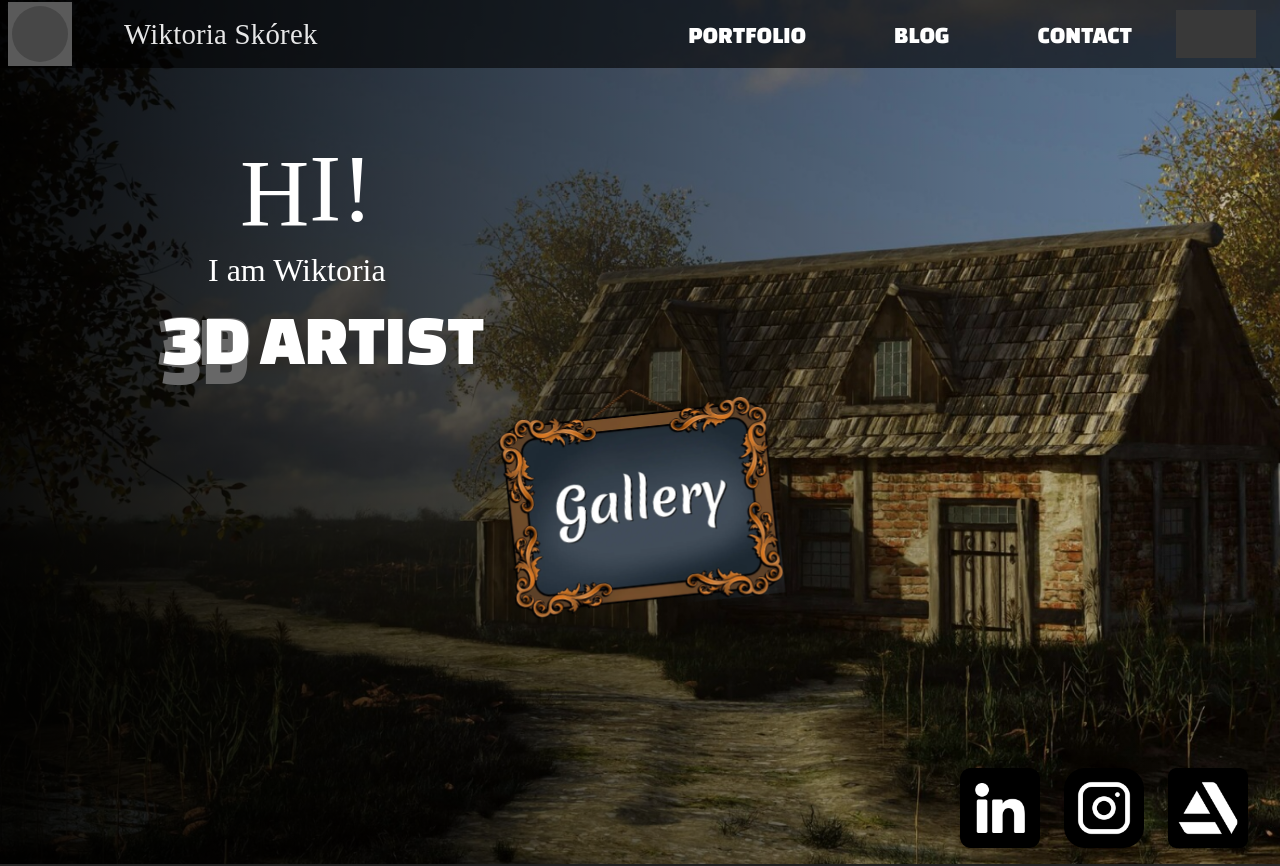
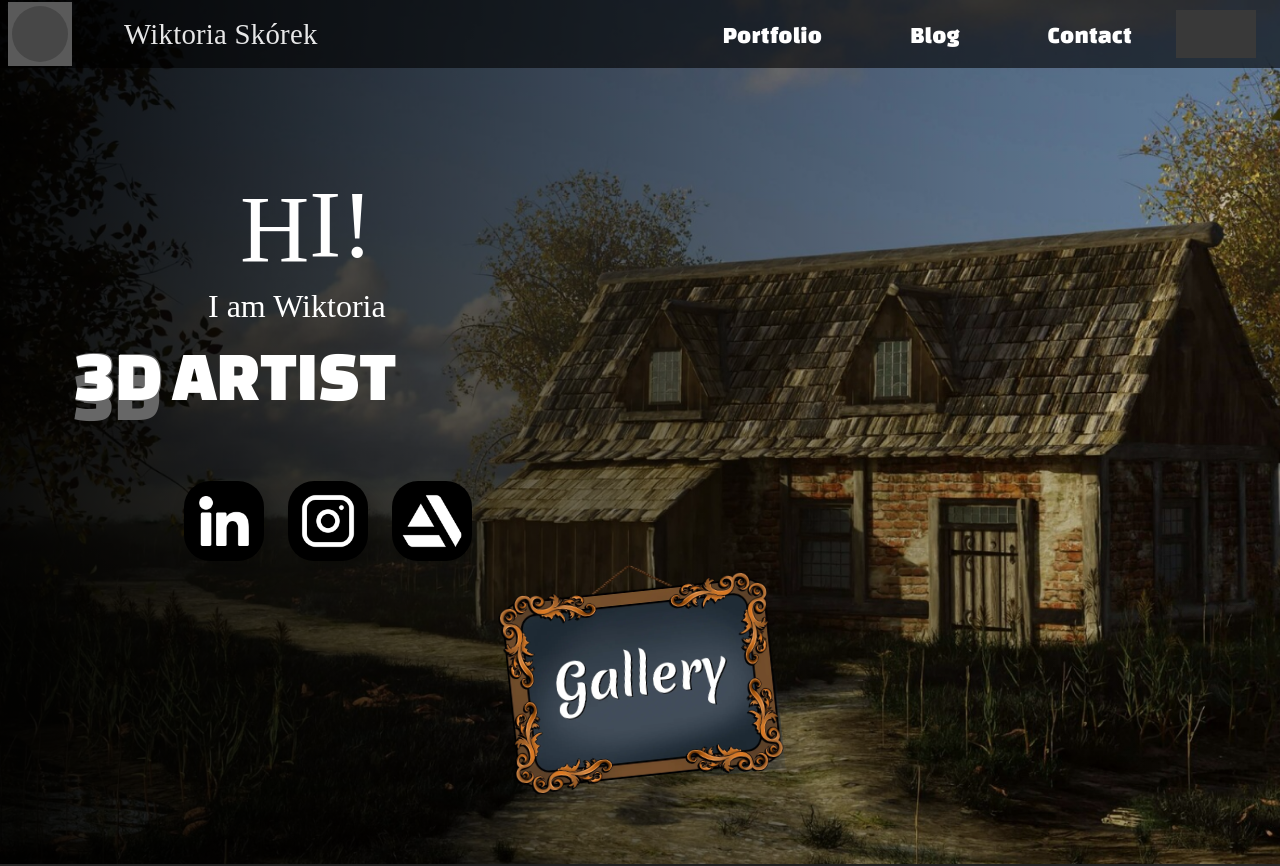
Before and after one commit to s-jez/Portfolio-3DArist, a React (Create React App) app: page / in a window 1280 px wide. Shown: the top 866 px of the page. Built offline with nearby package versions, Linux system fonts and the light colour scheme; a web font is replaced by a local one.

Commit message:
add shadow on icons.

```diff
--- a/src/components/Main/MainSection.module.css
+++ b/src/components/Main/MainSection.module.css
@@ -34,11 +34,11 @@
 }
 .main__socials {
   display: flex;
-  height: 55%;
-  align-items: center;
-  justify-content: flex-end;
-  margin: 0 -8rem;
-  padding: 1rem 0;
+  margin-top: 3.5rem;
+}
+.main__socials a > img {
+  border-radius: 26px;
+  filter: drop-shadow(10px 10px 10px rgba(0, 0, 0, 0.25));
 }
 .main__social {
   cursor: pointer;
@@ -70,9 +70,10 @@
   font-size: 5.5rem;
   line-height: 100px;
   font-weight: 400;
+  margin-left: -5.5rem;
 }
 .main__artist > :first-child {
-  text-shadow: -1px 20px #676767, 1px -1px #676767, -5px 1px #676767,
+  text-shadow: -1px 20px #676767, 1px -1px #676767, -0px 1px #676767,
     1px 1px #676767;
 }
 h1 {
@@ -80,15 +81,12 @@ h1 {
   padding: 0 3rem;
   font-weight: 400;
 }
-@media (min-width: 2560px) {
-  .main__socials {
-    height: 80%;
+@media (min-width: 1020px) {
+  .main__header {
+    margin-top: 6rem;
   }
 }
 @media (max-width: 1440px) {
-  .main__socials {
-    height: 40%;
-  }
   .main__hello {
     font-size: 8rem;
   }
@@ -101,16 +99,8 @@ h1 {
   .main__frame img {
     width: 270px;
   }
-  .main__socials {
-    height: 70%;
-  }
 }
 @media (max-width: 1020px) {
-  .main__info,
-  .main__socials {
-    margin: 0rem;
-    padding: 2.5rem;
-  }
   .main__hello {
     font-size: 8.5rem;
   }
@@ -135,6 +125,7 @@ h1 {
   }
   .main__artist {
     white-space: nowrap;
+    margin: 0;
   }
 }
 @media (min-width: 601px) {
--- a/src/components/Main/MainSection.tsx
+++ b/src/components/Main/MainSection.tsx
@@ -15,14 +15,12 @@ const MainSection = () => {
             <span>I</span>
             <span>!</span>
           </div>
+          <div>
             <h1>I am Wiktoria</h1>
+          </div>
           <div className={styles["main__artist"]}>
             <span>3D </span>
             <span>ARTIST</span>
-          </div>
-        </div>
-        <div className={styles["main__frame"]}>
-          <img src={iframe} width={300} alt="gallery frame" />
           </div>
           <div className={styles["main__socials"]}>
             <a
@@ -51,6 +49,10 @@ const MainSection = () => {
             </a>
           </div>
         </div>
+        <div className={styles["main__frame"]}>
+          <img src={iframe} width={300} alt="gallery frame" />
+        </div>
+      </div>
     </div>
   );
 };
--- a/src/components/Navbar/Navbar.module.css
+++ b/src/components/Navbar/Navbar.module.css
@@ -61,7 +61,6 @@
 .nav-item {
   font-family: "Changa One", cursive;
   font-size: 1.5rem;
-  text-transform: uppercase;
   margin-right: 5rem;
   margin: auto;
 }
```
Lines whose indentation alone changed are shown as unchanged.
